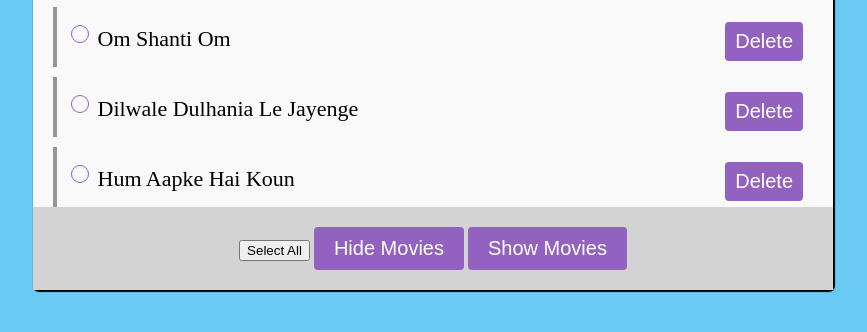
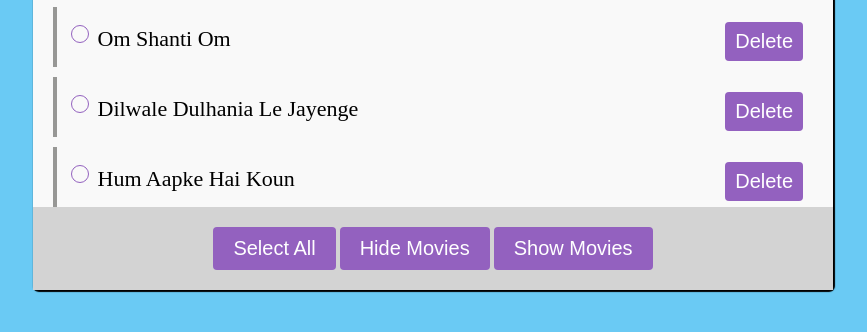
Before and after one commit to himanshuchauhan981/Movies-Club-using-HTML--CSS-and-JavaScript, a plain HTML site: page index.html in a window 1280 px wide. Shown: the part 372-704 px from the top of the page, without its empty margins (207-1074 px from the left). Drawn offline with Linux system fonts and the light colour scheme; a web font is replaced by a local one.

Commit message:
Update styles.css

```diff
--- a/styles.css
+++ b/styles.css
@@ -126,7 +126,7 @@ ul{
    margin-left:15px;
 }
 
-.hide-movie, .show-movie{
+.hide-movie, .show-movie, .select-all-movies{
    padding:10px 20px;
    border:none;
    margin:0 auto;
@@ -198,10 +198,12 @@ input[type="checkbox"]{
    border-radius:10px;
    outline:none;
 }
+
 input:checked{
    background-color: #37F025;
    outline:none;
 }
+
 input[type="checkbox"]:hover{
    width:20px;
    height:20px;
```
